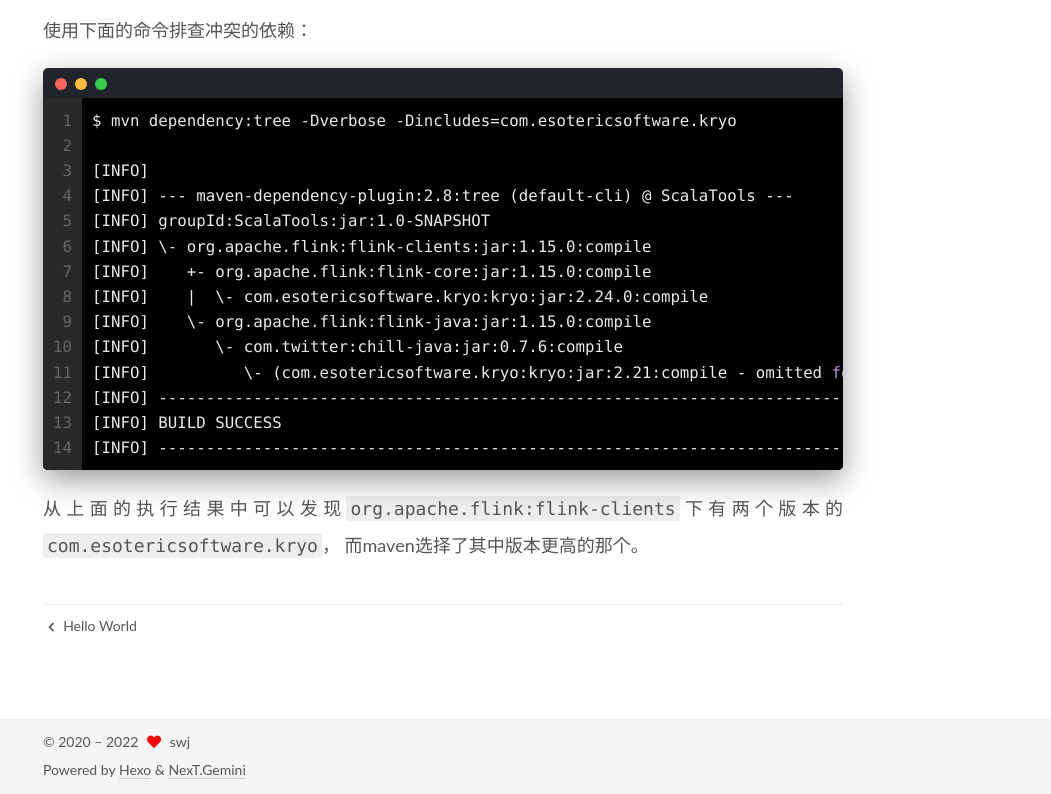
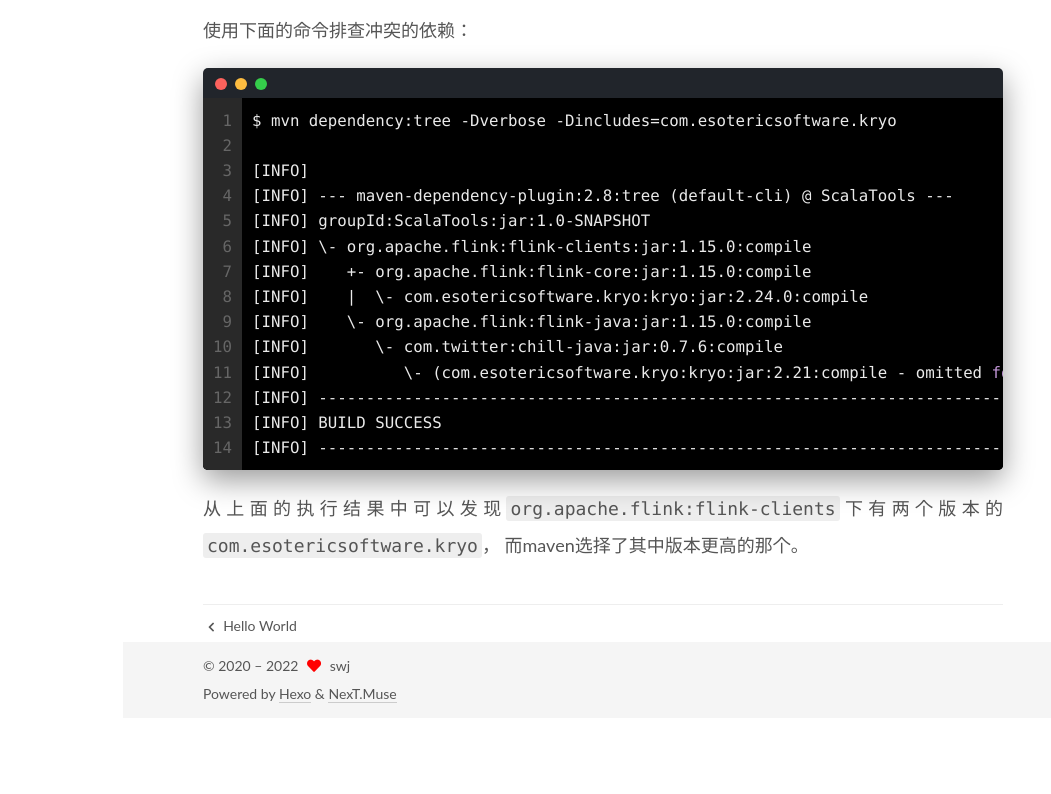
Before and after one commit to jwsmai/jwsmai.github.io, a plain HTML site: page 2022/05/23/fuck-sparksql/index.html in a window 1280 px wide. Shown: the part 926-1720 px from the top of the page, without its empty margins (197-1248 px from the left). After the commit the page ends 1644 px from the top, so only its background shows below. Drawn offline with Linux system fonts and the light colour scheme.

Commit message:
make something better

```diff
--- a/2022/05/23/fuck-sparksql/index.html
+++ b/2022/05/23/fuck-sparksql/index.html
@@ -17,7 +17,7 @@
 
 <script id="hexo-configurations">
     var NexT = window.NexT || {};
-    var CONFIG = {"hostname":"jwsmai.github.io","root":"/","scheme":"Gemini","version":"7.8.0","exturl":false,"sidebar":{"position":"left","display":"post","padding":18,"offset":12,"onmobile":false},"copycode":{"enable":true,"show_result":true,"style":"mac"},"back2top":{"enable":true,"sidebar":false,"scrollpercent":false},"bookmark":{"enable":false,"color":"#222","save":"auto"},"fancybox":false,"mediumzoom":false,"lazyload":false,"pangu":false,"comments":{"style":"tabs","active":null,"storage":true,"lazyload":false,"nav":null},"algolia":{"hits":{"per_page":10},"labels":{"input_placeholder":"Search for Posts","hits_empty":"We didn't find any results for the search: ${query}","hits_stats":"${hits} results found in ${time} ms"}},"localsearch":{"enable":false,"trigger":"auto","top_n_per_article":1,"unescape":false,"preload":false},"motion":{"enable":true,"async":false,"transition":{"post_block":"fadeIn","post_header":"slideDownIn","post_body":"slideDownIn","coll_header":"slideLeftIn","sidebar":"slideUpIn"}}};
+    var CONFIG = {"hostname":"jwsmai.github.io","root":"/","scheme":"Muse","version":"7.8.0","exturl":false,"sidebar":{"position":"left","display":"post","padding":18,"offset":12,"onmobile":false},"copycode":{"enable":true,"show_result":true,"style":"mac"},"back2top":{"enable":true,"sidebar":false,"scrollpercent":false},"bookmark":{"enable":false,"color":"#222","save":"auto"},"fancybox":false,"mediumzoom":false,"lazyload":false,"pangu":false,"comments":{"style":"tabs","active":null,"storage":true,"lazyload":false,"nav":null},"algolia":{"hits":{"per_page":10},"labels":{"input_placeholder":"Search for Posts","hits_empty":"We didn't find any results for the search: ${query}","hits_stats":"${hits} results found in ${time} ms"}},"localsearch":{"enable":false,"trigger":"auto","top_n_per_article":1,"unescape":false,"preload":false},"motion":{"enable":true,"async":false,"transition":{"post_block":"fadeIn","post_header":"slideDownIn","post_body":"slideDownIn","coll_header":"slideLeftIn","sidebar":"slideUpIn"}}};
   </script>
 
   <meta name="description" content="背景原来项目中只有spark的maven依赖，新增flink依赖后，spark程序运行报错。 1$ Caused by: java.lang.ClassNotFoundException: com.esotericsoftware.kryo.pool.KryoFactory SparkSql原来依赖com.esotericsoftware.kryo:kryo:jar:2.21，但flink依赖中包">
@@ -349,7 +349,7 @@
   </span>
   <span class="author" itemprop="copyrightHolder">swj</span>
 </div>
-  <div class="powered-by">Powered by <a href="https://hexo.io/" class="theme-link" rel="noopener" target="_blank">Hexo</a> & <a href="https://theme-next.org/" class="theme-link" rel="noopener" target="_blank">NexT.Gemini</a>
+  <div class="powered-by">Powered by <a href="https://hexo.io/" class="theme-link" rel="noopener" target="_blank">Hexo</a> & <a href="https://muse.theme-next.org/" class="theme-link" rel="noopener" target="_blank">NexT.Muse</a>
   </div>
 
 
@@ -375,7 +375,7 @@
 <script src="/js/motion.js"></script>
 
 
-<script src="/js/schemes/pisces.js"></script>
+<script src="/js/schemes/muse.js"></script>
 
 
 <script src="/js/next-boot.js"></script>
```
Also changed, not shown: 2022/05/23/hello-world/index.html (+3 -3 lines), archives/2022/05/index.html (+3 -3 lines), archives/2022/index.html (+3 -3 lines), archives/index.html (+3 -3 lines), index.html (+3 -3 lines).
